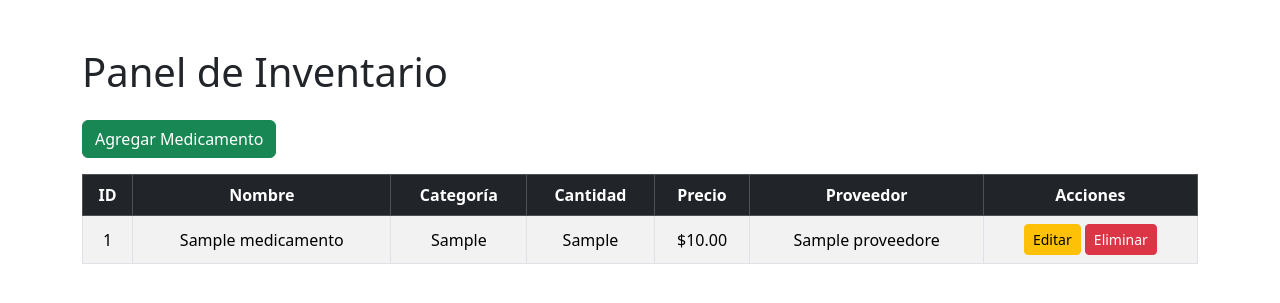
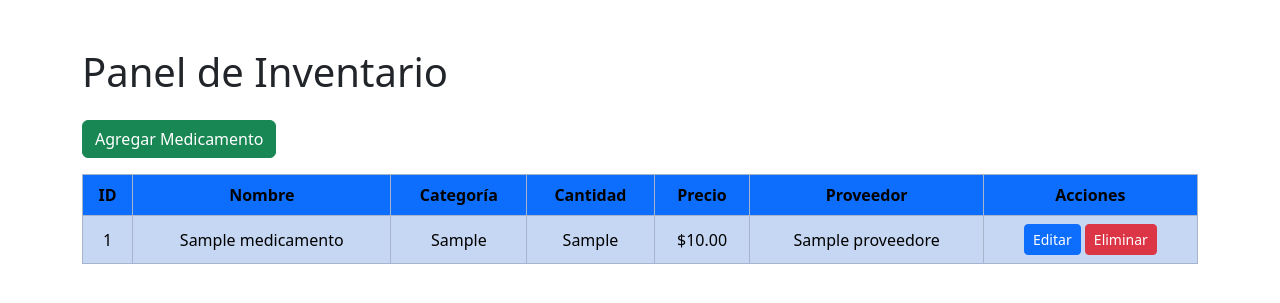
Before and after one commit to haun123/EvaluacionPracticaU3, a PHP site: page /panel.php in a window 1280 px wide. Shown: the top 303 px of the page. Run offline with PHP 8.4, Linux system fonts and the light colour scheme; the visitor is signed in with stand-in values (Sample User, id 1); tables that the repository leaves empty or names only in its code hold one stand-in row (values such as "Sample post").

Commit message:
se cambio el diseño de la tabla

```diff
--- a/panel.php
+++ b/panel.php
@@ -2,7 +2,6 @@
 session_start();
 require_once "conexion.php";
 
-// Verificar que haya sesión activa
 if (!isset($_SESSION['id'])) {
     header("Location: login.php");
     exit;
@@ -11,7 +10,6 @@ if (!isset($_SESSION['id'])) {
 $db = new Database();
 $pdo = $db->conectar();
 
-// Obtener todos los medicamentos
 $stmt = $pdo->prepare("SELECT m.*, p.nombre AS proveedor_nombre
                        FROM medicamentos m
                        LEFT JOIN proveedores p ON m.proveedor_id = p.id
@@ -34,16 +32,16 @@ $medicamentos = $stmt->fetchAll(PDO::FETCH_ASSOC);
 
     <a href="registro.php" class="btn btn-success mb-3">Agregar Medicamento</a>
 
-    <table class="table table-striped table-bordered text-center align-middle">
-        <thead class="table-dark">
+    <table class="table table-striped table-primary table-bordered text-center align-middle">
+        <thead >
             <tr>
-                <th>ID</th>
-                <th>Nombre</th>
-                <th>Categoría</th>
-                <th>Cantidad</th>
-                <th>Precio</th>
-                <th>Proveedor</th>
-                <th>Acciones</th>
+                <th class="bg-primary">ID</th>
+                <th class="bg-primary">Nombre</th>
+                <th class="bg-primary">Categoría</th>
+                <th class="bg-primary">Cantidad</th>
+                <th class="bg-primary">Precio</th>
+                <th class="bg-primary">Proveedor</th>
+                <th class="bg-primary">Acciones</th>
             </tr>
         </thead>
         <tbody>
@@ -56,7 +54,7 @@ $medicamentos = $stmt->fetchAll(PDO::FETCH_ASSOC);
                 <td>$<?= number_format($m['precio'],2) ?></td>
                 <td><?= $m['proveedor_nombre'] ?></td>
                 <td>
-                    <a href="editar.php?id=<?= $m['id'] ?>" class="btn btn-warning btn-sm">Editar</a>
+                    <a href="editar.php?id=<?= $m['id'] ?>" class="btn btn-primary btn-sm">Editar</a>
                     <a href="eliminar.php?id=<?= $m['id'] ?>" class="btn btn-danger btn-sm"
                        onclick="return confirm('¿Estás seguro que deseas eliminar este medicamento?');">Eliminar</a>
                 </td>
```
